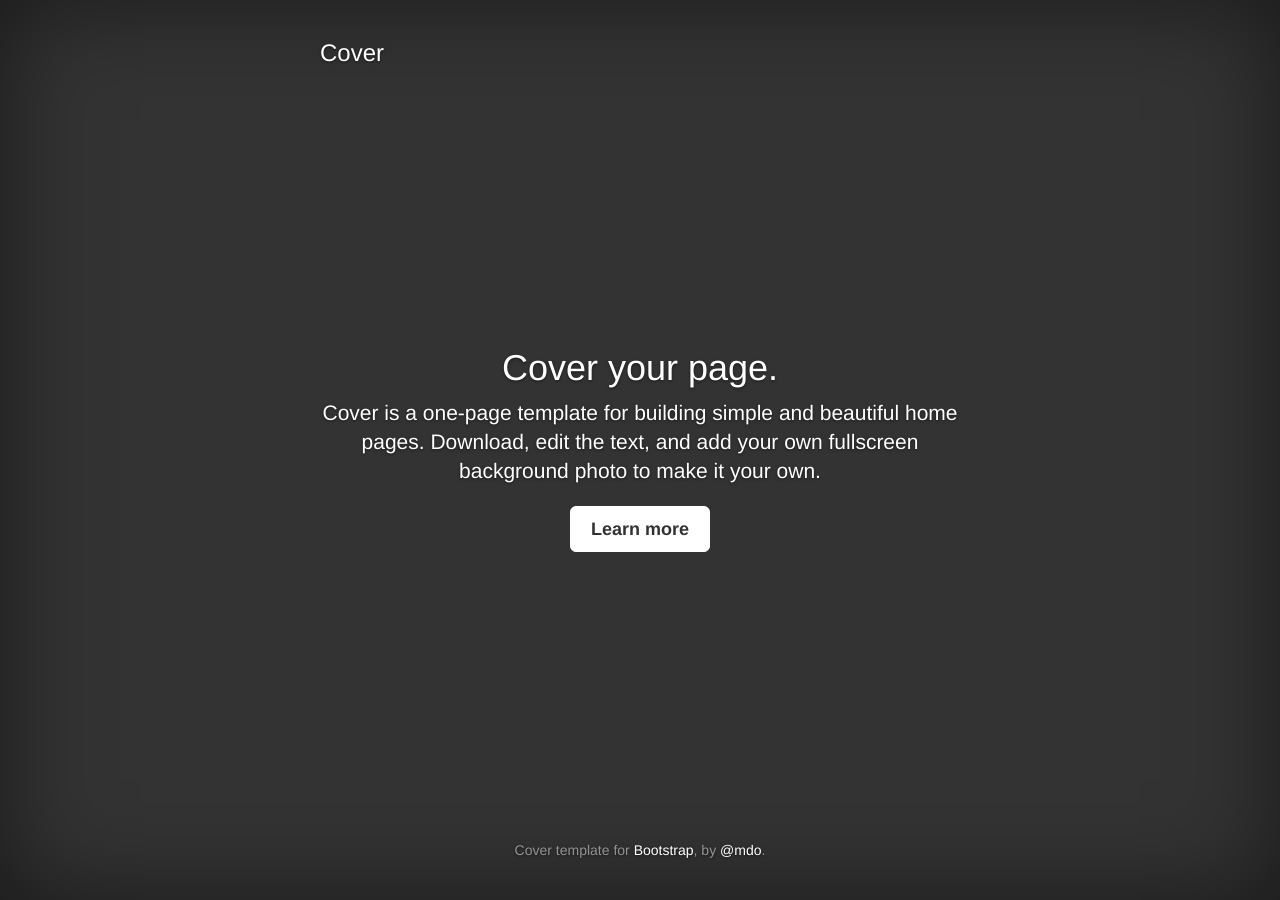
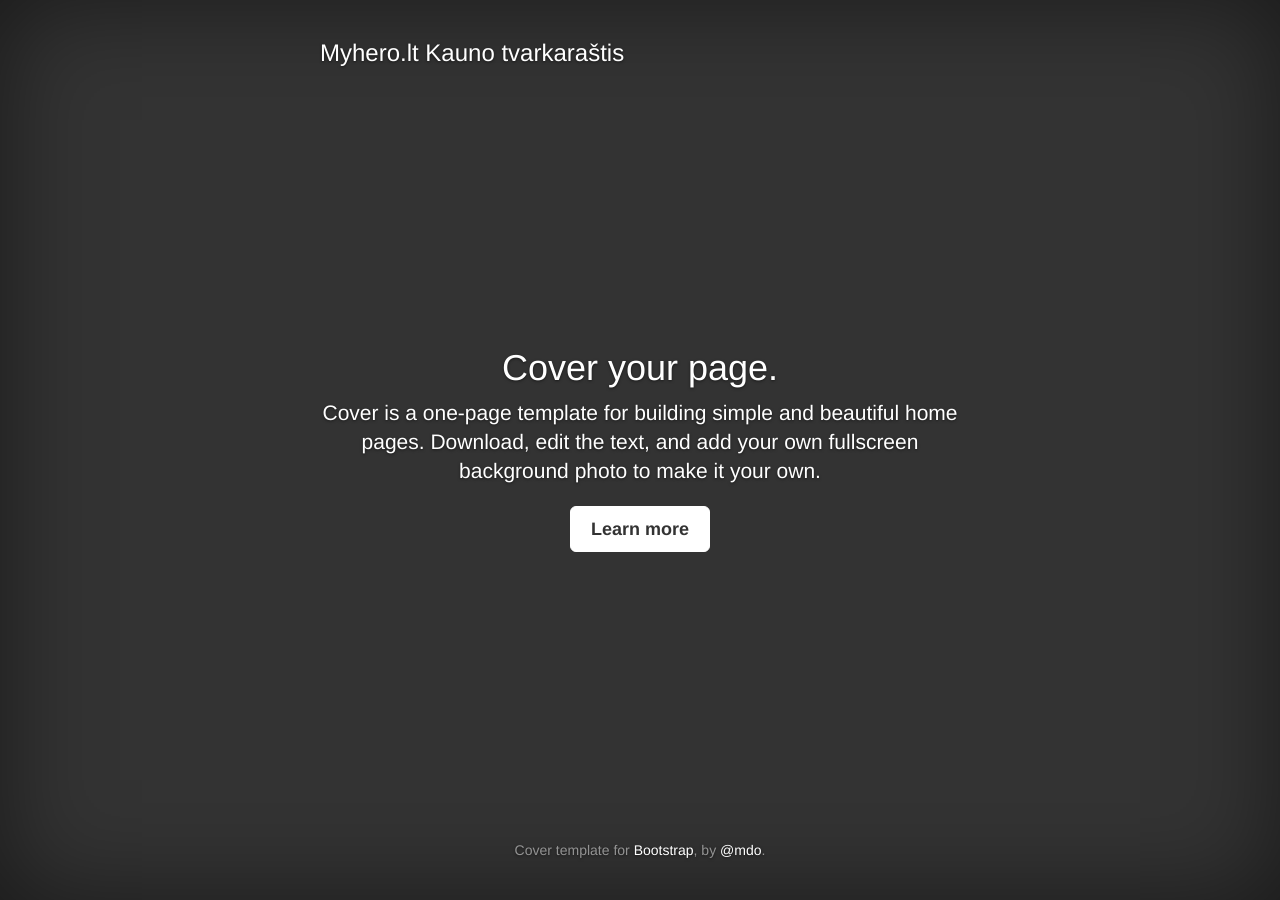
Before and after one commit to vaidas-lungis/myhero, a Jekyll site: the page built from index.html, in a window 1280 px wide. Built offline with Jekyll 4.4.1, drawn with Linux system fonts in a browser that asks for light colours; nearby versions of some CDN libraries.

Commit message:
update config's title variable

```diff
--- a/_config.yml
+++ b/_config.yml
@@ -6,7 +6,7 @@
 # 'jekyll serve'. If you change this file, please restart the server process.
 
 # Site settings
-title: Myhero.lt tvarkaraščiai
+title: Myhero.lt Kauno tvarkaraštis
 email:
 description: "MyHero.lt tvarkaraščiai"
 baseurl: "" # the subpath of your site, e.g. /blog
--- a/_includes/header.html
+++ b/_includes/header.html
@@ -1,5 +1,5 @@
 <div class="inner">
-  <h3 class="masthead-brand">Cover</h3>
+  <h3 class="masthead-brand">{{ site.title }}</h3>
   <nav>
   </nav>
 </div>
```
